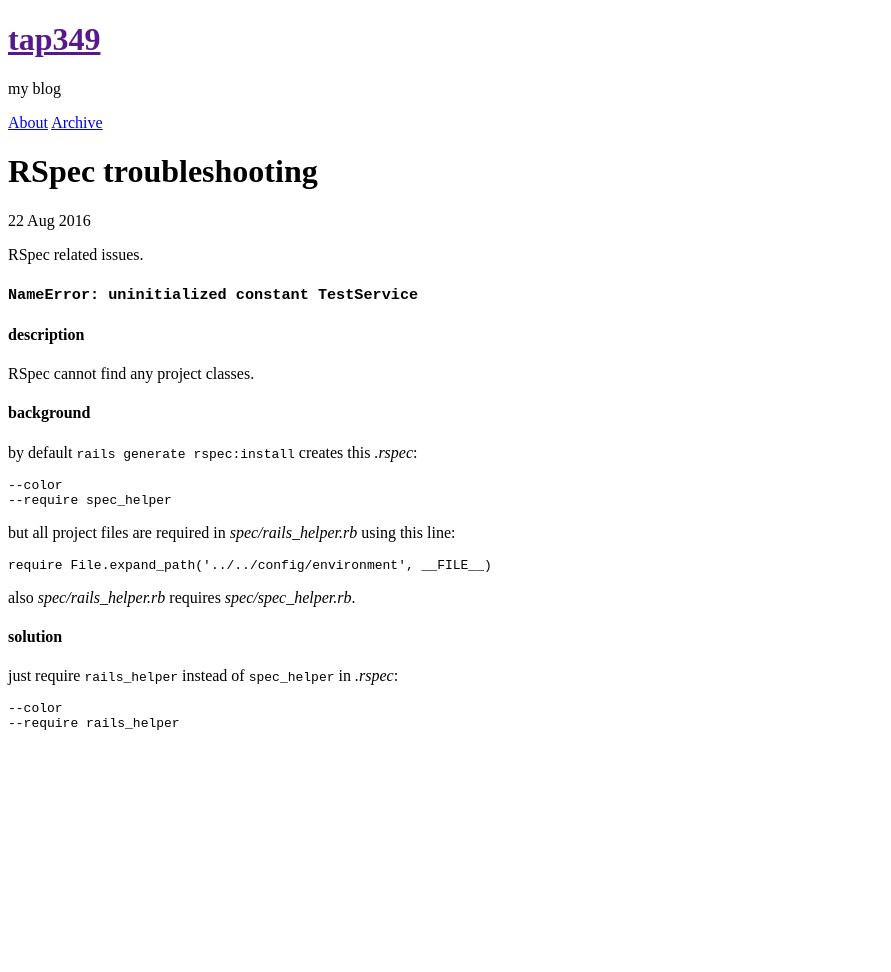
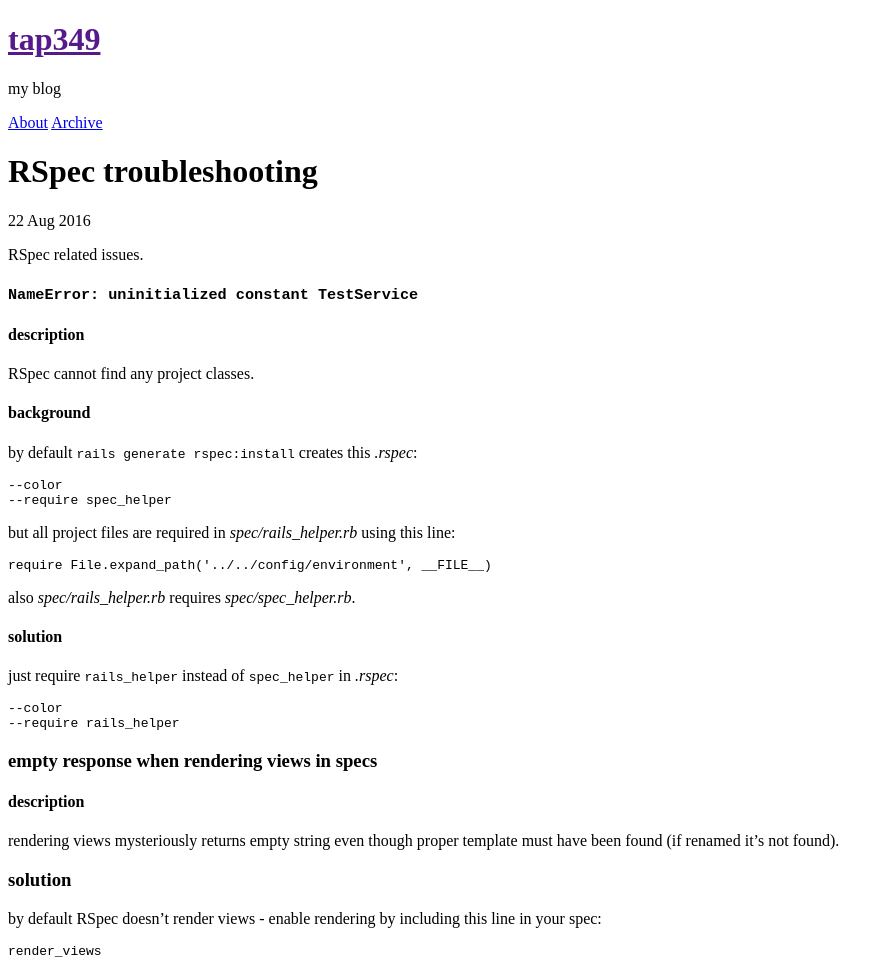
Before and after one commit to tap349/tap349.github.io, a Jekyll site: the page built from _posts/2016-08-22-rspec-troubleshooting.md, in a window 1280 px wide. Shown: the whole page, without its empty margins (0-891 px from the left). Built offline with Jekyll 4.4.1, drawn with Linux system fonts in a browser that asks for light colours; before the commit the page ends 900 px from its top, so only the background shows below that.

Commit message:
update 2016-12-21_12:25:17

````diff
--- a/_posts/2016-08-22-rspec-troubleshooting.md
+++ b/_posts/2016-08-22-rspec-troubleshooting.md
@@ -41,3 +41,19 @@
 --color
 --require rails_helper
 ```
+
+### empty response when rendering views in specs
+
+#### description
+
+rendering views mysteriously returns empty string even though proper template
+must have been found (if renamed it's not found).
+
+### solution
+
+by default RSpec doesn't render views - enable rendering by including
+this line in your spec:
+
+```ruby
+render_views
+```
````
Also changed, not shown: other parts of _posts/2016-08-22-rspec-troubleshooting.md (+1 -1 lines).
